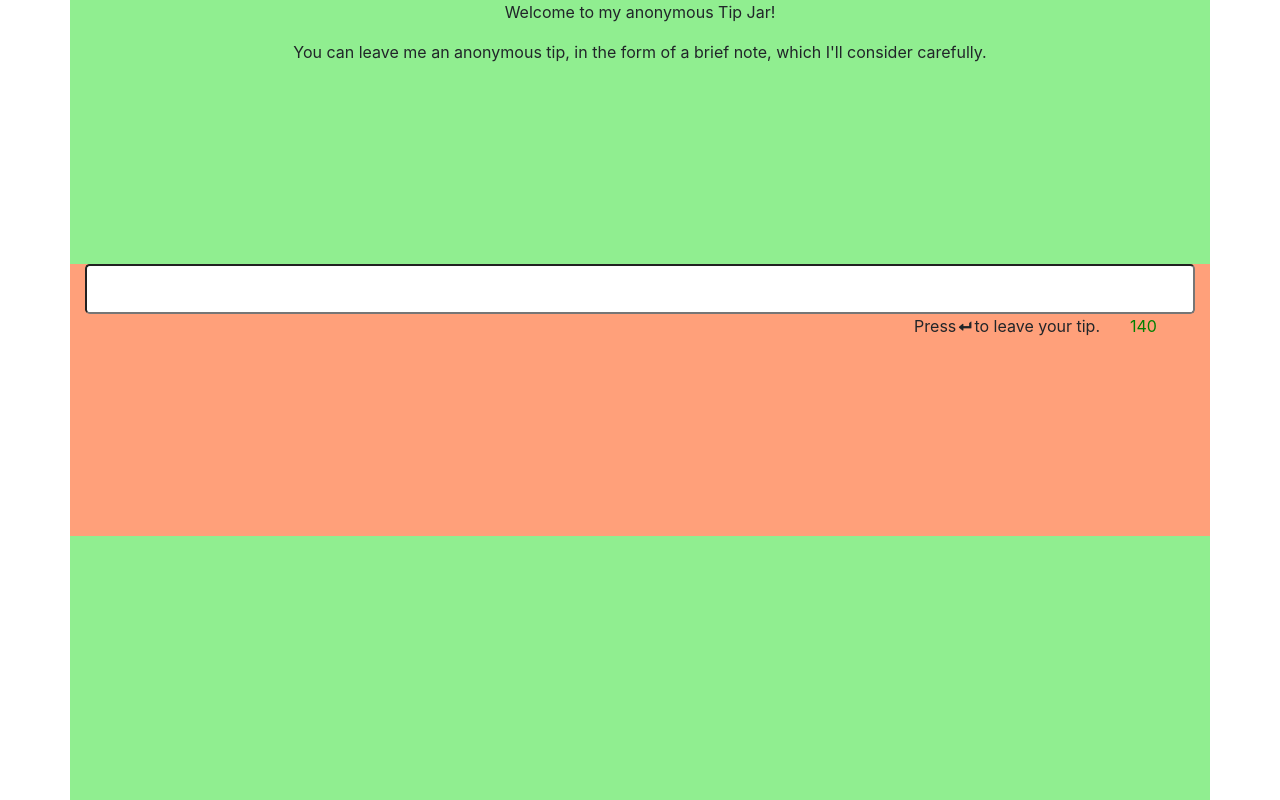
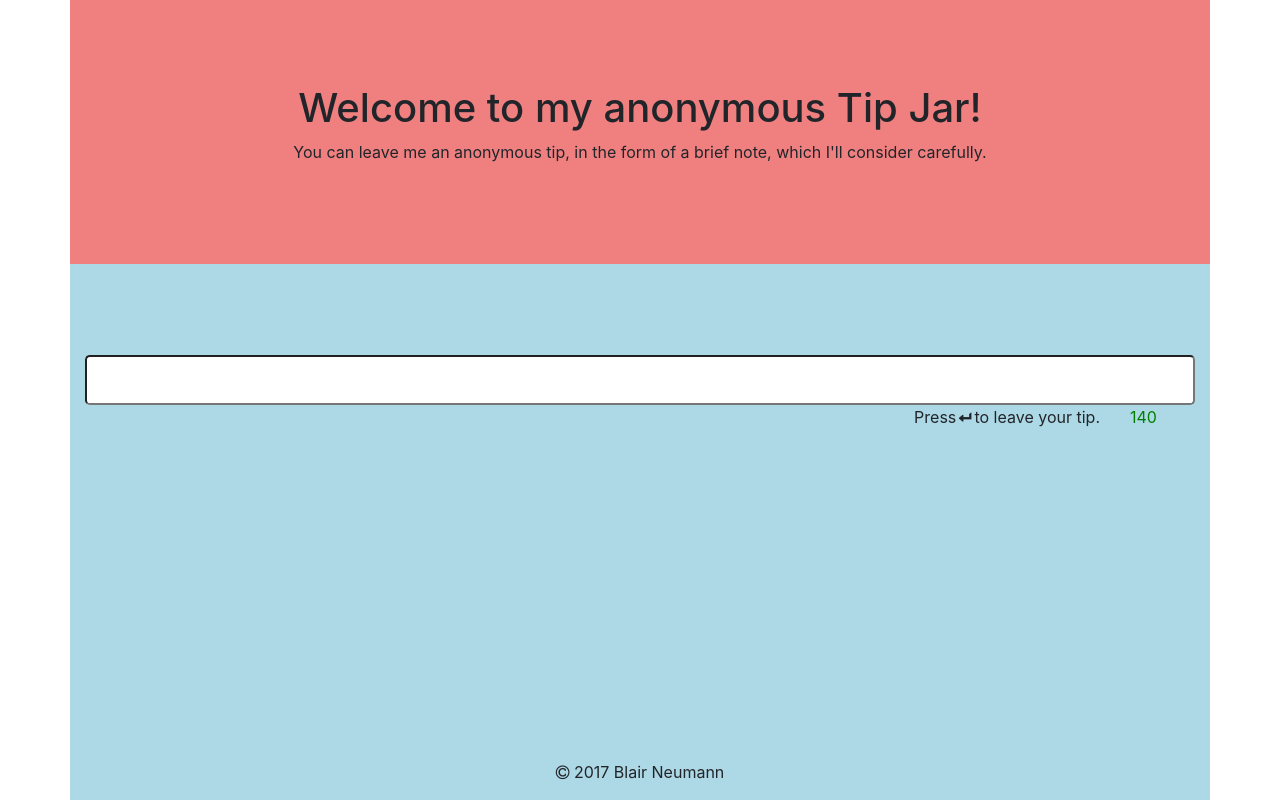
Before and after one commit to blairneumann/TipJar, a website: page TipJar.html in a window 1280 px wide. Drawn offline with nearby package versions, Linux system fonts and the light colour scheme.

Commit message:
Vertical spacing working better

```diff
--- a/TipJar.css
+++ b/TipJar.css
@@ -6,23 +6,17 @@ html, body {
     height: 100%;
 }
 
-.viewport {
-    height: 100%;
-}
-
 #my-header {
     height: 33%;
-    background-color: lightgreen;
+    background-color: lightcoral;
 }
 
 #my-body {
     height: 34%;
-    background-color: lightsalmon;
 }
 
 #my-footer {
     height: 33%;
-    background-color: lightgreen;
 }
 
 #input-tip {
--- a/TipJar.html
+++ b/TipJar.html
@@ -12,15 +12,15 @@
         <title>Tip Jar</title>
     </head>
     <body>
-        <div class="container viewport">
-            <div class="row row-content align-middle" id="my-header">
-                <div class="col-12" style="text-align: center;">
-                    <p>Welcome to my anonymous Tip Jar!</p>
+        <div class="container h-100">
+            <div class="row row-content" id="my-header">
+                <div class="col-12 text-center align-self-center">
+                    <h1>Welcome to my anonymous Tip Jar!</h1>
                     <p>You can leave me an anonymous tip, in the form of a brief note, which I'll consider carefully.</p>
                 </div>
             </div>
             <div class="row row-content" id="my-body">
-                <div class="col-12">
+                <div class="col-12 align-self-center">
                     <form class="form">
                         <div class="form-group row mb-0">
                             <div class="col-12">
@@ -39,7 +39,9 @@
                 </div>
             </div>
             <div class="row row-content" id="my-footer">
-
+                <div class="col-12 text-center align-self-end">
+                    <p><span class="fa fa-copyright"></span> 2017 Blair Neumann</p>
+                </div>
             </div>
         </div>
 
```
